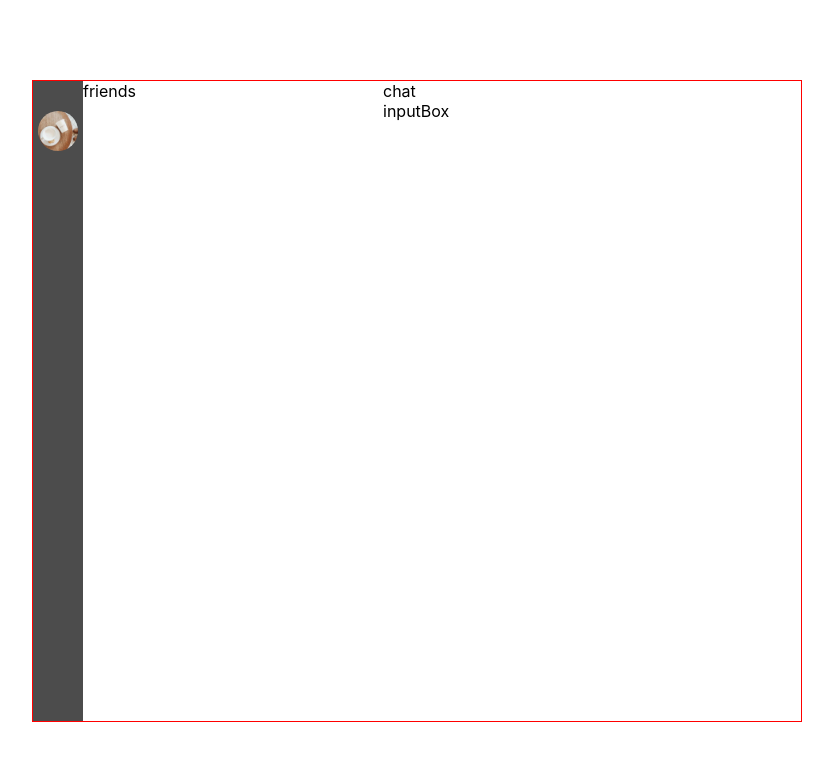
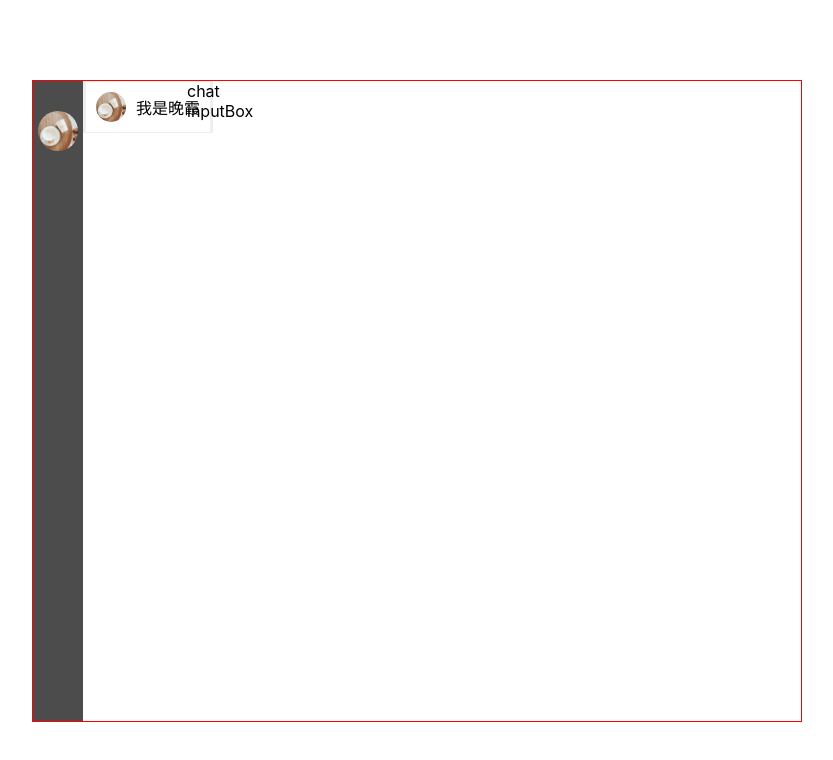
Before and after one commit to wxia09/chitchat, a React (Create React App) app: page / in a window 1280 px wide. Shown: the top 760 px of the page, without its empty margins (224-1057 px from the left). Built offline with nearby package versions, Linux system fonts and the light colour scheme.

Commit message:
friend的朋友布局开始

```diff
--- /dev/null
+++ b/src/views/friends/component/item.jsx
@@ -0,0 +1,12 @@
+import React from "react";
+import "./scss/item.scss";
+export const FriendList = (props) => {
+  return (
+    <div className={"friend-list"}>
+      <div className={"avatar"}>
+        <img src={process.env.PUBLIC_URL + "/images/defaultAvatar.jpg"} alt="" />
+      </div>
+      <div className={"nickname"}>我是晚霞</div>
+    </div>
+  );
+};
--- /dev/null
+++ b/src/views/friends/component/scss/item.scss
@@ -0,0 +1,25 @@
+.friend-list {
+  display: flex;
+  justify-content: space-around;
+  align-items: center;
+  width: 100%;
+  padding: 10px;
+  background: #fff;
+  border-color: #eee;
+  border-top-width: 1px;
+  border-bottom-width: 1px;
+  border-style: solid;
+  .avatar {
+    width: 30px;
+    height: 30px;
+    img {
+      width: 100%;
+      height: 100%;
+      border-radius: 50%;
+    }
+  }
+  .nickname {
+    height: auto;
+    margin-left: 10px;
+  }
+}
--- a/src/views/friends/index.jsx
+++ b/src/views/friends/index.jsx
@@ -1,8 +1,14 @@
 import React, { Component } from "react";
+import "./scss/index.scss";
+import { FriendList } from "./component/item";
 
 class Friends extends Component {
   render() {
-    return <div style={{ width: "300px" }}>friends</div>;
+    return (
+      <div className={"friend"}>
+        <FriendList />
+      </div>
+    );
   }
 }
 
--- /dev/null
+++ b/src/views/friends/scss/index.scss
@@ -0,0 +1,3 @@
+.friend {
+  width: 104px;
+}
```
